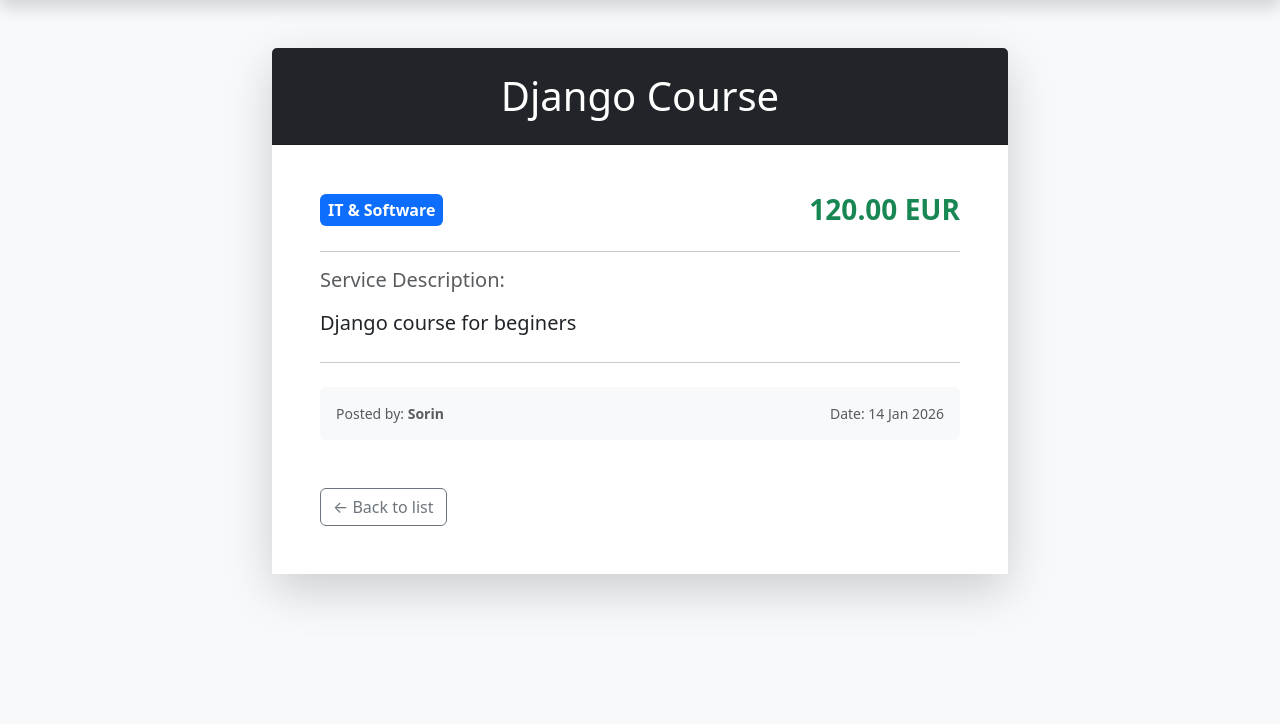
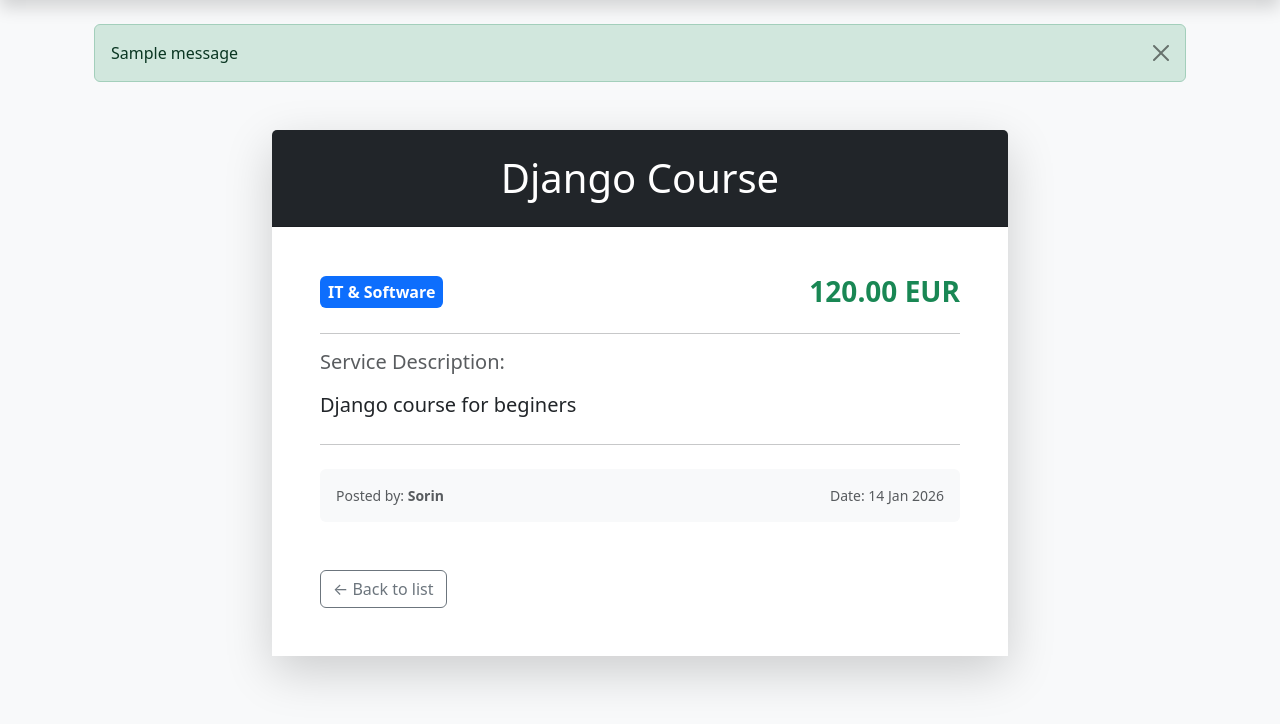
Before and after one commit to Sori678/online-service-marketplace, a Django app: page /service/2/ in a window 1280 px wide. Shown: the part 56-780 px from the top of the page. Run offline with Django 5.2, Linux system fonts and the light colour scheme; data comes from the database, SQL or seed files in the repository; both versions use the stored data as it was after the commit; one stand-in notice (Sample message) is shown.

Commit message:
Created feedback messages to confirm what was done

```diff
--- a/marketplace/templates/marketplace/base.html
+++ b/marketplace/templates/marketplace/base.html
@@ -27,6 +27,16 @@
         </div>
     </nav>
     <div class="container">
+        <div class="container">
+            {% if messages %}
+            {% for message in messages %}
+            <div class="alert alert-{{ message.tags }} alert-dismissible fade show" role="alert">
+                {{ message }}
+                <button type="button" class="btn-close" data-bs-dismiss="alert" aria-label="Close"></button>
+            </div>
+            {% endfor %}
+            {% endif %}
+        </div>
         {% block content %}
         {% endblock %}
     </div>
--- a/marketplace/views.py
+++ b/marketplace/views.py
@@ -2,6 +2,7 @@ from django.shortcuts import render, get_object_or_404
 from .models import Service
 from django.shortcuts import redirect
 from .forms import ServiceForm
+from django.contrib import messages
 # Create your views here.
 
 def service_list(request):
@@ -15,6 +16,7 @@ def create_service(request):
             service = form.save(commit=False)
             service.provider = request.user
             service.save()
+            messages.success(request, 'The service was created successfully!')
             return redirect('service_list')
     else:
         form = ServiceForm()
@@ -34,6 +36,7 @@ def edit_service(request, service_id):
         form = ServiceForm(request.POST, instance=service)
         if form.is_valid():
             form.save()
+            messages.success(request, 'The service has been updated!')
             return redirect('service_detail', service_id=service.id)
     else:
         form = ServiceForm(instance=service)
@@ -52,6 +55,7 @@ def delete_service(request, service_id):
 
     if request.method == 'POST':
         service.delete()
+        messages.warning(request, 'The service has been permanently removed.')
         return redirect('service_list')
 
     return render(request, 'marketplace/service_confirm_delete.html', {'service': service})
```
Also changed, not shown: db.sqlite3.
